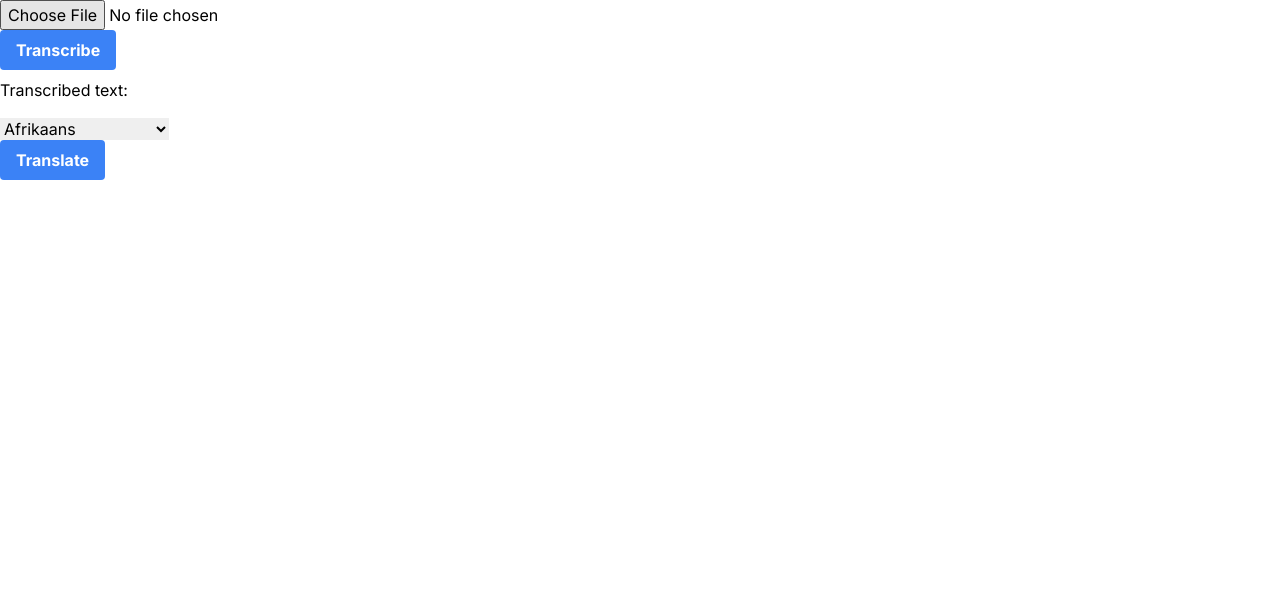
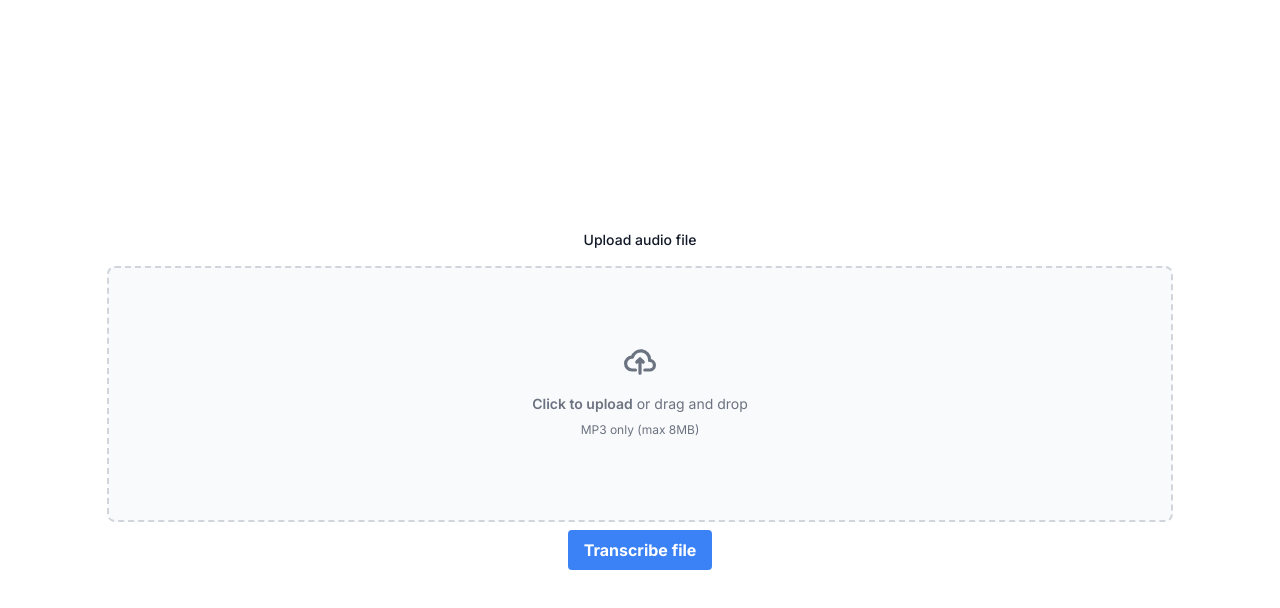
Before and after one commit to mount4o/transcrib, a Next.js app: page / in a window 1280 px wide. Shown: the top 608 px of the page. Built offline with nearby package versions, Linux system fonts and the light colour scheme.

Commit message:
Styled most of the components + fixed some minor bugs

```diff
--- a/src/app/page.tsx
+++ b/src/app/page.tsx
@@ -16,10 +16,10 @@ export default function Home() {
   }
 
   return (
-    <FlexContainer>
-      <FileUpload onResponse={onFileUploadSuccess} />
-        <TranscribedText textContent={transcribedText} />
-        <TranslatedText textForTranslation={transcribedText} />
-    </FlexContainer>
+      <div className="h-screen flex flex-col items-center justify-center gap-2">
+        {!transcribedText && <FileUpload onResponse={onFileUploadSuccess} /> }
+        {transcribedText && <TranscribedText textContent={transcribedText} />}
+        {transcribedText && <TranslatedText textForTranslation={transcribedText} />}
+      </div>
   );
 }
--- a/src/components/FileUpload.tsx
+++ b/src/components/FileUpload.tsx
@@ -4,12 +4,25 @@ import React, {useState} from 'react';
 import axios from 'axios';
 import Button from "../components/Button"
 import FlexContainer from "../components/FlexContainer"
+import Spinner from "../components/Spinner"
 
 export default function FileUpload({ onResponse }: any) {
   const [file, setFile] = useState(new File([""], ""));
+  const [isTranscribing, setIsTranscribing] = useState(false);
 
   function handleChange(event: any) {
     setFile(event.target.files[0]);
+  }
+
+  function onDragOver(e: any) {
+    let event = e as Event;
+    event.stopPropagation();
+    event.preventDefault();
+  }
+
+  function handleDrop(e: React.DragEvent<HTMLDivElement>) {
+    e.preventDefault();
+    setFile(e.dataTransfer.files[0]);
   }
 
   function handleSubmit(event: any) {
@@ -25,6 +38,7 @@ export default function FileUpload({ onResponse }: any) {
         'content-type': 'multipart/form-data',
       },
     };
+    setIsTranscribing(true);
     axios.post(url, formData, config)
       .catch(function (error) {
             if (error.response) {
@@ -45,6 +59,7 @@ export default function FileUpload({ onResponse }: any) {
             console.log(error.config);
       })
       .then((response) => {
+        setIsTranscribing(false);
         if (response && response.data && response.data.transcribedText) {
           onResponse(response.data.transcribedText);
         }
@@ -52,11 +67,28 @@ export default function FileUpload({ onResponse }: any) {
   }
 
   return (
-    <FlexContainer>
-      <form onSubmit={handleSubmit} className="flex flex-col items-start">
-        <input type="file" onChange={handleChange}/>
-        <Button inputType={"submit"} text={"Transcribe"} />
+      <form onSubmit={handleSubmit} className="flex flex-col items-center gap-2 w-10/12">
+        <label className="block mb-2 text-sm font-medium text-gray-900 dark:text-white" htmlFor="file_input">Upload audio file</label>
+        <div onDragOver={onDragOver} onDrop={handleDrop}  className="flex items-center justify-center w-full">
+          <label htmlFor="dropzone-file" className="flex flex-col items-center justify-center w-full h-64 border-2 border-gray-300 border-dashed rounded-lg cursor-pointer bg-gray-50 dark:hover:bg-bray-800 dark:bg-gray-700 hover:bg-gray-100 dark:border-gray-600 dark:hover:border-gray-500 dark:hover:bg-gray-600">
+              <div className="flex flex-col items-center justify-center pt-5 pb-6">
+                  <svg className="w-8 h-8 mb-4 text-gray-500 dark:text-gray-400" aria-hidden="true" xmlns="http://www.w3.org/2000/svg" fill="none" viewBox="0 0 20 16">
+                      <path stroke="currentColor" stroke-linecap="round" stroke-linejoin="round" stroke-width="2" d="M13 13h3a3 3 0 0 0 0-6h-.025A5.56 5.56 0 0 0 16 6.5 5.5 5.5 0 0 0 5.207 5.021C5.137 5.017 5.071 5 5 5a4 4 0 0 0 0 8h2.167M10 15V6m0 0L8 8m2-2 2 2"/>
+                  </svg>
+                  {!file.name && (
+                    <p className="mb-2 text-sm text-gray-500 dark:text-gray-400"><span className="font-semibold">Click to upload</span> or drag and drop</p>
+                  )}
+                  {file.name && (
+                    <p className="mb-2 text-sm text-gray-500 dark:text-gray-400"><span className="font-semibold">{file.name}</span></p>
+                  )}
+                  {!file.name && (
+                    <p className="text-xs text-gray-500 dark:text-gray-400">MP3 only (max 8MB)</p>
+                  )}
+              </div>
+              <input onChange={handleChange} id="dropzone-file" type="file" className="hidden" />
+          </label>
+        </div>
+      {isTranscribing ? (<Spinner />) : (<Button inputType={"submit"} text={"Transcribe file"} />)}
       </form>
-    </FlexContainer>
   )
 }
--- /dev/null
+++ b/src/components/Spinner.tsx
@@ -0,0 +1,11 @@
+export default function Spinner() {
+    return (
+        <div
+        className="inline-block h-8 w-8 animate-spin rounded-full border-4 border-solid border-current border-r-transparent align-[-0.125em] motion-reduce:animate-[spin_1.5s_linear_infinite]"
+        role="status">
+            <span
+        className="!absolute !-m-px !h-px !w-px !overflow-hidden !whitespace-nowrap !border-0 !p-0 ![clip:rect(0,0,0,0)]"
+            >Loading...</span>
+        </div>
+    );
+}
--- a/src/components/TranscribedText.tsx
+++ b/src/components/TranscribedText.tsx
@@ -3,8 +3,8 @@ import FlexContainer from "../components/FlexContainer"
 export default function TranscribedText({ textContent }: any) {
     return (
         <FlexContainer>
-            <p>Transcribed text:</p>
-            <p>{textContent}</p>
+            <label htmlFor="message" className="block mb-2 text-sm font-medium text-gray-900 dark:text-white">Transcription</label>
+            <textarea id="message" rows={10} cols={80} className="block p-2.5 w-full text-sm text-gray-900 bg-gray-50 rounded-lg border border-gray-300 focus:ring-blue-500 focus:border-blue-500 dark:bg-gray-700 dark:border-gray-600 dark:placeholder-gray-400 dark:text-white dark:focus:ring-blue-500 dark:focus:border-blue-500" readOnly={true} value={textContent}></textarea>
         </FlexContainer>
     )
 }
--- a/src/components/TranslatedText.tsx
+++ b/src/components/TranslatedText.tsx
@@ -44,6 +44,7 @@ export default function Translator({ textForTranslation }: any) {
             })
             .then((response) => {
                 if (response && response.data && response.data.translatedText) {
+                    console.log(response.data.translatedText);
                     setTranslatedTextContent(response.data.translatedText);
                 }
             });
@@ -51,11 +52,15 @@ export default function Translator({ textForTranslation }: any) {
 
     return (
         <FlexContainer>
-            {translatedTextContent ? <p>Translated text: </p> : null}
-            {translatedTextContent ? <p>{translatedTextContent}</p> : null}
-            <form onSubmit={handleSubmit} className="flex flex-col items-start">
-            <select value={destLanguage} onChange={handleDestLangChange} data-placeholder="Choose a Language...">
-                <option value="AF">Afrikaans</option>
+            {translatedTextContent ? (
+                <label htmlFor="message" className="block mb-2 text-sm font-medium text-gray-900 dark:text-white">Translation</label>
+            ) : null}
+            {translatedTextContent ? (
+                <textarea id="message" rows={10} cols={80} className="block p-2.5 w-full text-sm text-gray-900 bg-gray-50 rounded-lg border border-gray-300 focus:ring-blue-500 focus:border-blue-500 dark:bg-gray-700 dark:border-gray-600 dark:placeholder-gray-400 dark:text-white dark:focus:ring-blue-500 dark:focus:border-blue-500" value={translatedTextContent} readOnly={true}></textarea>
+            ) : null}
+            <form onSubmit={handleSubmit} className="flex flex-col items-center max-w-sm mx-auto gap-2">
+            <select id="languages" value={destLanguage} onChange={handleDestLangChange} className="bg-gray-50 border border-gray-300 text-gray-900 text-sm rounded-lg focus:ring-blue-500 focus:border-blue-500 block w-full p-2.5 dark:bg-gray-700 dark:border-gray-600 dark:placeholder-gray-400 dark:text-white dark:focus:ring-blue-500 dark:focus:border-blue-500">
+                <option value="EN">English</option>
                 <option value="SQ">Albanian</option>
                 <option value="AR">Arabic</option>
                 <option value="HY">Armenian</option>
@@ -69,7 +74,6 @@ export default function Translator({ textForTranslation }: any) {
                 <option value="CS">Czech</option>
                 <option value="DA">Danish</option>
                 <option value="NL">Dutch</option>
-                <option value="EN">English</option>
                 <option value="ET">Estonian</option>
                 <option value="FJ">Fiji</option>
                 <option value="FI">Finnish</option>
```
Also changed, not shown: src/components/index.ts (renamed from src/components/indext.ts).
